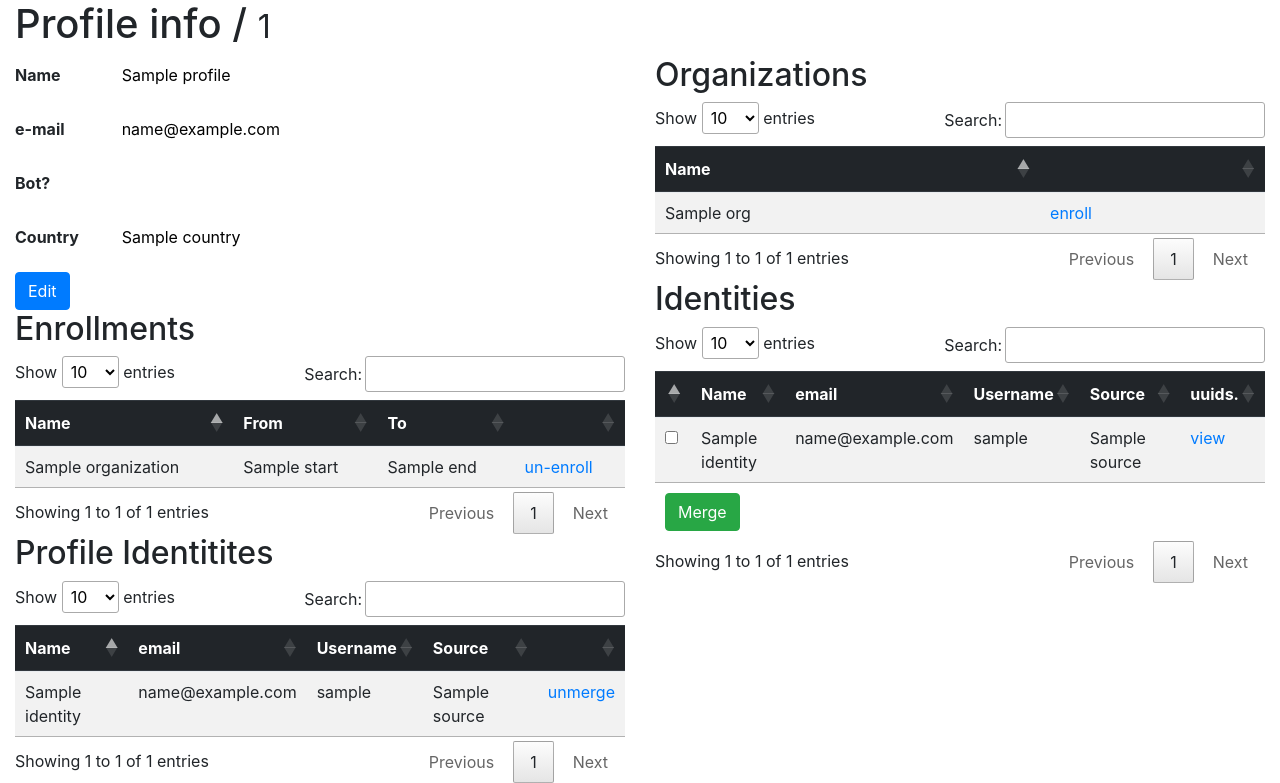
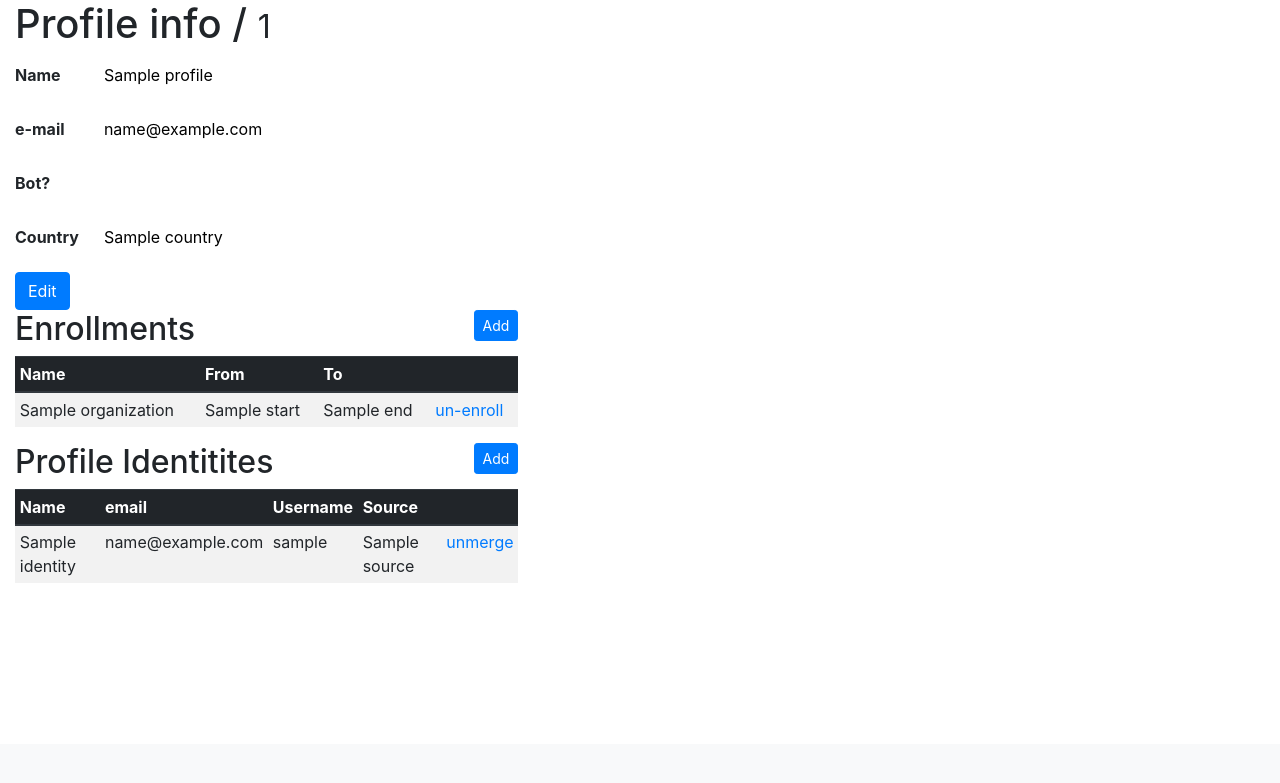
Before and after one commit to chaoss/grimoirelab-hatstall, a Flask app: template templates/profile.html in a window 1280 px wide. Shown: the part 56-839 px from the top of the page. After the commit the page ends 632 px from the top, so only its background shows below. Run offline with Flask 2, Linux system fonts and the light colour scheme; the template is opened without the code that fills it: most values are stand-ins (such as "Sample title", 1, 10 or a date in 2020); some libraries are stand-ins or nearby versions.

Commit message:
Improved profile page UX

```diff
--- a/app.py
+++ b/app.py
@@ -187,7 +187,7 @@ def unenroll_profile(profile_uuid, organization):
     logging.info("Un-enrolled {} in {}".format(profile_uuid, organization))
     return redirect(url_for('profile', profile_uuid=profile_uuid))
 
-@app.route('/unmerge/<identity_id>')
+@app.route('/profiles/<profile_uuid>/unmerge/<identity_id>')
 def unmerge(identity_id):
     """
     Unmerge a given identity from a unique identity, creating a new unique identity
@@ -200,7 +200,7 @@ def unmerge(identity_id):
         sortinghat.api.edit_profile(db, identity_id, name=uid_profile_name, email=uid_profile_email)
         logging.info("Unmerged {} and created its unique indentity".format(identity_id))
     session.expunge_all()
-    return redirect(url_for('profiles'))
+    return redirect(url_for('profile', profile_uuid=profile_uuid))
 
 @app.route('/organizations')
 def organizations():
--- a/templates/profile.html
+++ b/templates/profile.html
@@ -7,8 +7,8 @@
     {{ super() }}
     <script type="text/javascript">
         $(document).ready(function(){
-            $('#profileIdsTable').DataTable();
-            $('#profileEnrollments').DataTable();
+            //$('#profileIdsTable').DataTable();
+            //$('#profileEnrollments').DataTable();
             $('#orgsTable').DataTable();
             $('#identitiesTable').DataTable();
 
@@ -17,6 +17,22 @@
                 $('#submitProfileData').removeAttr('hidden');
                 $(this).attr('hidden', '');
             });
+
+            $('#addEnrollmentsBtn').click(function(){
+                $('#organizations').removeAttr('hidden');
+            });
+
+            $('#addIdentitiesBtn').click(function(){
+                $('#identities').removeAttr('hidden');
+            });
+
+            $('#closeOrganizations').click(function(){
+                $('#organizations').attr('hidden','');
+            });
+
+            $('#closeIdentities').click(function(){
+                $('#identities').attr('hidden','');
+            });
         });
     </script>
 {% endblock %}
@@ -24,7 +40,7 @@
 {% block body %}
 <h1>Profile info / <small>{{profile.profile.uuid}}</small></h1>
 <div class="row">
-    <div class="col-md-6">
+    <div class="col-md-5">
         <div class="row">
             <div class="col-lg-12">
                 <form id="profileData" action="" method="POST">
@@ -51,8 +67,9 @@
         </div>
         <div class="row">
             <div class="col-lg-12">
-                <h2>Enrollments</h2>
-                <table class="table table-striped" id="profileEnrollments">
+                <h2 class="float-left">Enrollments</h2>
+                <button id="addEnrollmentsBtn" type="button" class="btn btn-primary btn-sm float-right">Add <span class="sr-only">enrollments</span></button>
+                <table class="table table-striped table-sm" id="profileEnrollments">
                     <thead class="thead-dark">
                         <tr>
                             <th>Name</th>
@@ -76,8 +93,9 @@
         </div>
         <div class="row">
             <div class="col-lg-12">
-                <h2>Profile Identitites</h2>
-                <table class="table table-striped" id="profileIdsTable">
+                <h2 class="float-left">Profile Identitites</h2>
+                <button id="addIdentitiesBtn" type="button" class="btn btn-primary btn-sm float-right">Add <span class="sr-only">identities</span></button>
+                <table class="table table-striped table-sm" id="profileIdsTable">
                     <thead class="thead-dark">
                         <tr>
                             <th>Name</th>
@@ -94,7 +112,11 @@
                             <td>{{identity.email}}</td>
                             <td>{{identity.username}}</td>
                             <td>{{identity.source}}</td>
-                            <td><a href="/unmerge/{{identity.id}}">unmerge</a></td>
+                            <td>
+                                {% if profile.profile.uuid != identity.id %}
+                                <a href="/profiles/{{profile.profile.uuid}}/unmerge/{{identity.id}}">unmerge</a>
+                                {% endif %}
+                            </td>
                         </tr>
                         {% endfor %}
                     </tbody>
@@ -102,10 +124,13 @@
             </div>
         </div>
     </div>
-    <div class="col-md-6">
-        <div class="row">
+    <div class="col-md-7">
+        <div id="organizations" hidden class="row">
             <div class="col-lg-12">
-                <h2>Organizations</h2>
+                <h2 class="float-left">Organizations</h2>
+                <button id="closeOrganizations" type="button" class="close" aria-label="Close">
+                    <span aria-hidden="true">&times;</span>
+                  </button>
                 <table class="table table-striped" id="orgsTable">
                     <thead class="thead-dark">
                         <tr>
@@ -124,9 +149,12 @@
                 </table>
             </div>
         </div>
-        <div class="row">
+        <div id="identities" hidden class="row">
             <div class="col-lg-12">
-                <h2>Identities</h2>
+                <h2 class="float-left">Identities</h2>
+                <button id="closeIdentities" type="button" class="close" aria-label="Close">
+                    <span aria-hidden="true">&times;</span>
+                  </button>
                 <form action="./{{profile.profile.uuid}}/merge" method="POST">
                     <table class="table table-striped" id="identitiesTable">
                         <thead class="thead-dark">
```
